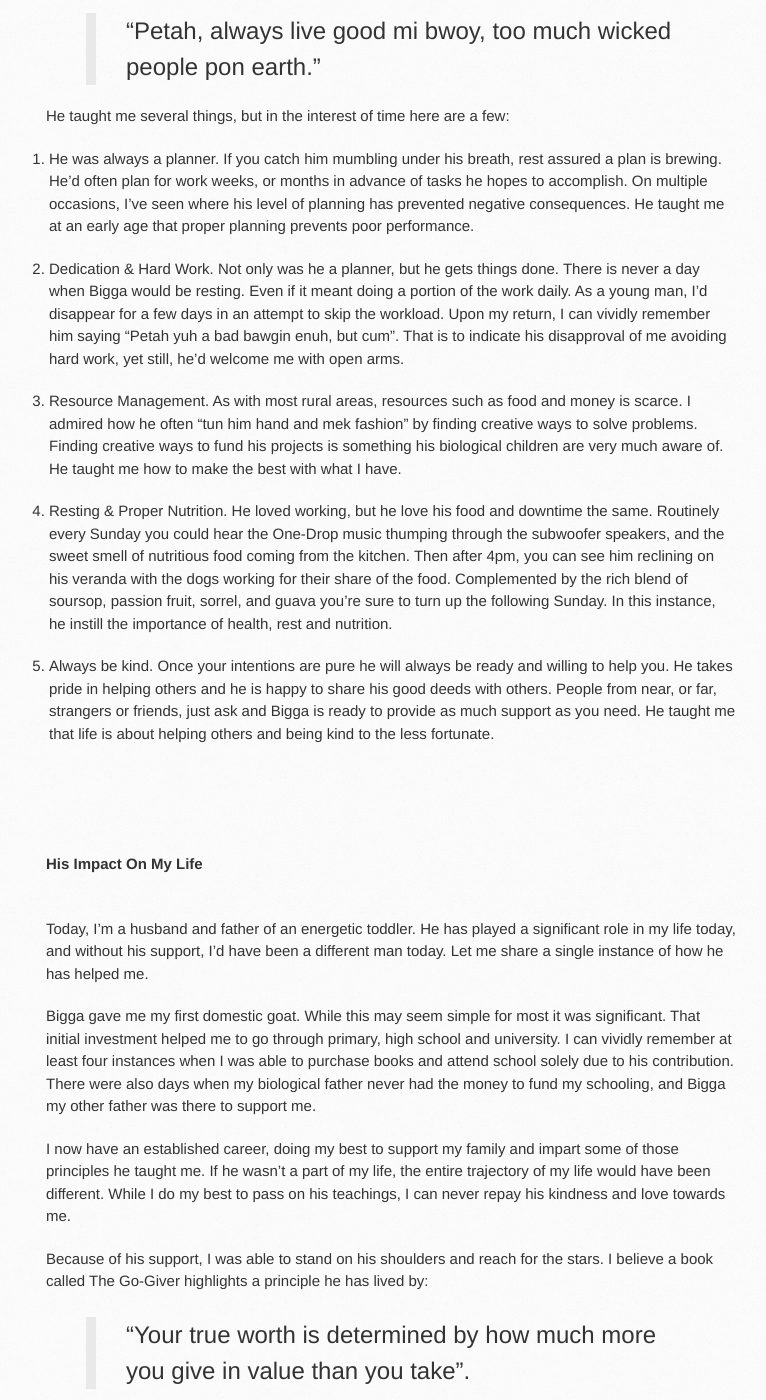
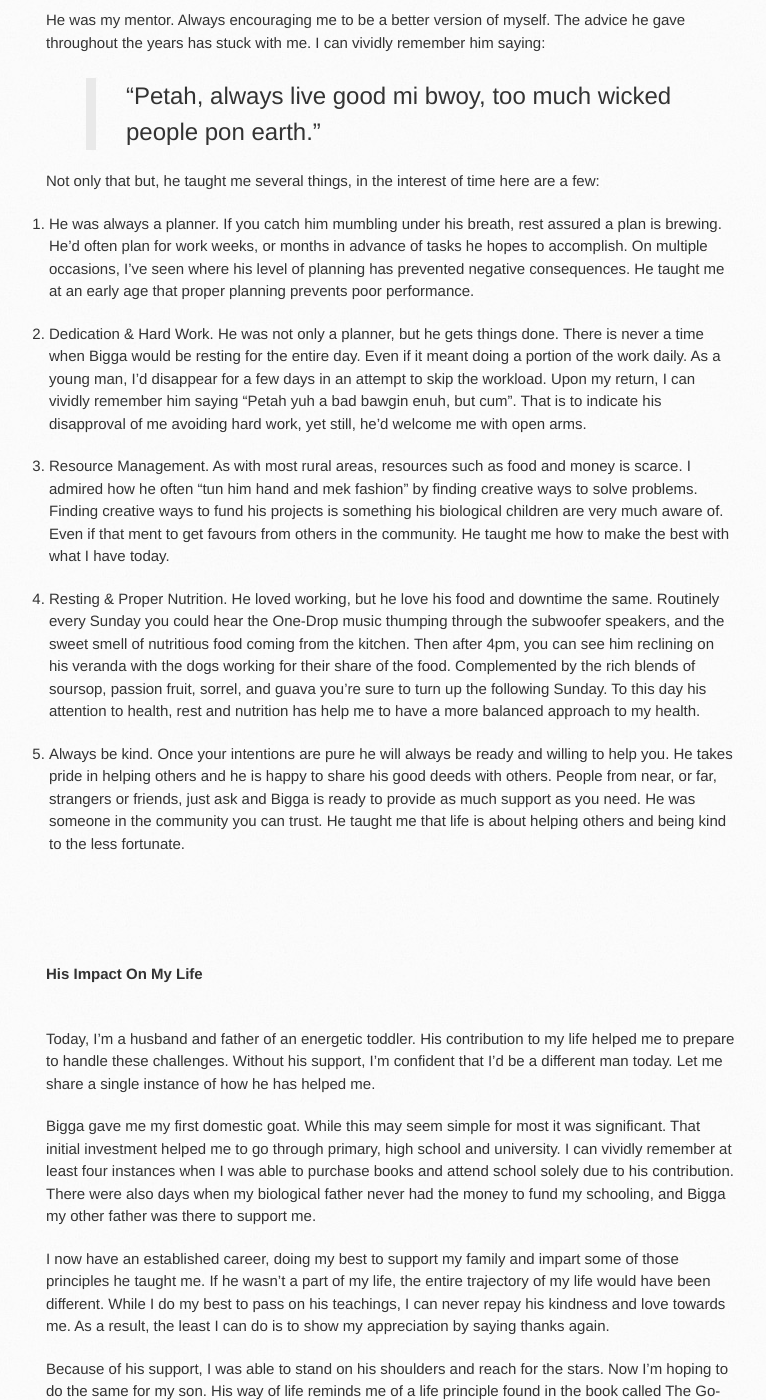
Before and after one commit to SolomonPerkins/solomonperkins.github.io, a Jekyll site: the page built from _posts/2022-01-09-Thank-You-Mass-Bigga.md, in a window 1280 px wide and 1400 px high, scrolled down 1300 px. Shown: the whole window, without its empty margins (124-890 px from the left). Built offline with Jekyll 4.4.1, drawn with Linux system fonts in a browser that asks for light colours; some of the changed text lies outside the part shown.

Commit message:
update article

```diff
--- a/_posts/2022-01-09-Thank-You-Mass-Bigga.md
+++ b/_posts/2022-01-09-Thank-You-Mass-Bigga.md
@@ -12,32 +12,34 @@
 !["Thank You Bigga"](/images/blog/thank-you.jpg "Thank You Mass Bigga")
 
 <br/>
-The story I'm about to tell you is my experience of my other father and mentor, Winston Powell (Bigga), and how he has shaped my life. To all the family members, please accept this article as my deep gratitude for his monumental contribution to my life.
+The story I'm about to tell you is my experience of my other father and mentor, Winston Powell (Bigga), and how he has shaped my life. To all the family members, I humbly request that you accept this article as a public statement of his monumental contribution to my life.
 
-Hi! My name is Solomon Perkins (aka. Petah or little soldier), I grew up in a one-room wooden shack with my biological father. Bigga's house was approximately 230 footsteps away from his home in Oaks. Despite not being his biological son, I was treated as such.
+<br/>
+
+Hi! My name is Solomon Perkins (aka. Petah or little soldier), I grew up in a one-room wooden shack with my biological father. Bigga's house was approximately 230 footsteps away. His support and caring nature has played a significant role in who I'm today. Despite not being his biological son, I was treated like his own. Having grown up in his home, I want to formally document the impact he has made to my life.
 <br/>
 <br/>
 <br/>
 
-**He Was My Anchor**
+**He Was One Of My Anchor**
 
 <br/>
-First, he was my mentor. Always encouraging me to be a better version of myself. The advice he gave throughout the years has stuck with me. I can vividly remember him saying:
+He was my mentor. Always encouraging me to be a better version of myself. The advice he gave throughout the years has stuck with me. I can vividly remember him saying:
 
 > "Petah, always live good mi bwoy, too much wicked people pon earth."
 
-He taught me several things, but in the interest of time here are a few:
+Not only that but, he taught me several things, in the interest of time here are a few:
 
 1. He was always a planner. If you catch him mumbling under his breath, rest assured a plan is brewing. He'd often plan for work weeks, or months in advance of tasks he hopes to accomplish. On multiple occasions, I've seen where his level of planning has prevented negative consequences. He taught me at an early age that proper planning prevents poor performance.
 
-2. Dedication & Hard Work. Not only was he a planner, but he gets things done. There is never a day when Bigga would be resting. Even if it meant doing a portion of the work daily. As a young man, I'd disappear for a few days in an attempt to skip the workload. Upon my return, I can vividly remember him saying "Petah yuh a bad bawgin enuh, but cum". That is to indicate his disapproval of me avoiding hard work, yet still, he'd welcome me with open arms.
+2. Dedication & Hard Work. He was not only a planner, but he gets things done. There is never a time when Bigga would be resting for the entire day. Even if it meant doing a portion of the work daily. As a young man, I'd disappear for a few days in an attempt to skip the workload. Upon my return, I can vividly remember him saying "Petah yuh a bad bawgin enuh, but cum". That is to indicate his disapproval of me avoiding hard work, yet still, he'd welcome me with open arms.
 
-3. Resource Management. As with most rural areas, resources such as food and money is scarce. I admired how he often "tun him hand and mek fashion" by finding creative ways to solve problems. Finding creative ways to fund his projects is something his biological children are very much aware of. He taught me how to make the best with what I have.
+3. Resource Management. As with most rural areas, resources such as food and money is scarce. I admired how he often "tun him hand and mek fashion" by finding creative ways to solve problems. Finding creative ways to fund his projects is something his biological children are very much aware of. Even if that ment to get favours from others in the community. He taught me how to make the best with what I have today.
 
-4. Resting & Proper Nutrition. He loved working, but he love his food and downtime the same. Routinely every Sunday you could hear the One-Drop music thumping through the subwoofer speakers, and the sweet smell of nutritious food coming from the kitchen. Then after 4pm, you can see him reclining on his veranda with the dogs working for their share of the food. Complemented by the rich blend of soursop, passion fruit, sorrel, and guava you're sure to turn up the following Sunday. In this instance, he instill the importance of health, rest and nutrition.
+4. Resting & Proper Nutrition. He loved working, but he love his food and downtime the same. Routinely every Sunday you could hear the One-Drop music thumping through the subwoofer speakers, and the sweet smell of nutritious food coming from the kitchen. Then after 4pm, you can see him reclining on his veranda with the dogs working for their share of the food. Complemented by the rich blends of soursop, passion fruit, sorrel, and guava you're sure to turn up the following Sunday. To this day his attention to health, rest and nutrition has help me to have a more balanced approach to my health.
 
 
-5. Always be kind. Once your intentions are pure he will always be ready and willing to help you. He takes pride in helping others and he is happy to share his good deeds with others. People from near, or far, strangers or friends, just ask and Bigga is ready to provide as much support as you need. He taught me that life is about helping others and being kind to the less fortunate.
+5. Always be kind. Once your intentions are pure he will always be ready and willing to help you. He takes pride in helping others and he is happy to share his good deeds with others. People from near, or far, strangers or friends, just ask and Bigga is ready to provide as much support as you need. He was someone in the community you can trust. He taught me that life is about helping others and being kind to the less fortunate.
 
 <br/>
 <br/>
@@ -46,14 +48,14 @@
 **His Impact On My Life**
 
 <br/>
-Today, I'm a husband and father of an energetic toddler. He has played a significant role in my life today, and without his support, I'd have been a different man today. Let me share a single instance of how he has helped me.
+Today, I'm a husband and father of an energetic toddler. His contribution to my life helped me to prepare to handle these challenges. Without his support, I'm confident that I'd be a different man today. Let me share a single instance of how he has helped me.
 
 Bigga gave me my first domestic goat. While this may seem simple for most it was significant. That initial investment helped me to go through primary, high school and university. I can vividly remember at least four instances when I was able to purchase books and attend school solely due to his contribution. There were also days when my biological father never had the money to fund my schooling, and Bigga my other father was there to support me.
 
-I now have an established career, doing my best to support my family and impart some of those principles he taught me. If he wasn't a part of my life, the entire trajectory of my life would have been different. While I do my best to pass on his teachings, I can never repay his kindness and love towards me.
+I now have an established career, doing my best to support my family and impart some of those principles he taught me. If he wasn't a part of my life, the entire trajectory of my life would have been different. While I do my best to pass on his teachings, I can never repay his kindness and love towards me. As a result, the least I can do is to show my appreciation by saying thanks again.
 
 
-Because of his support, I was able to stand on his shoulders and reach for the stars. I believe a book called The Go-Giver highlights a principle he has lived by:
+Because of his support, I was able to stand on his shoulders and reach for the stars. Now I'm hoping to do the same for my son. His way of life reminds me of a life principle found in the book called The Go-Giver which states:
 
 > "Your true worth is determined by how much more you give in value than you take".
 
@@ -62,4 +64,4 @@
 -  Cbert : for teaching me how to swim, read clock
 -  Debbie: for teaching me how to do count and other basic mathematics
 -  Ava: for teaching me how to be polite
--  Dennis..
+-  Dennis.
```
